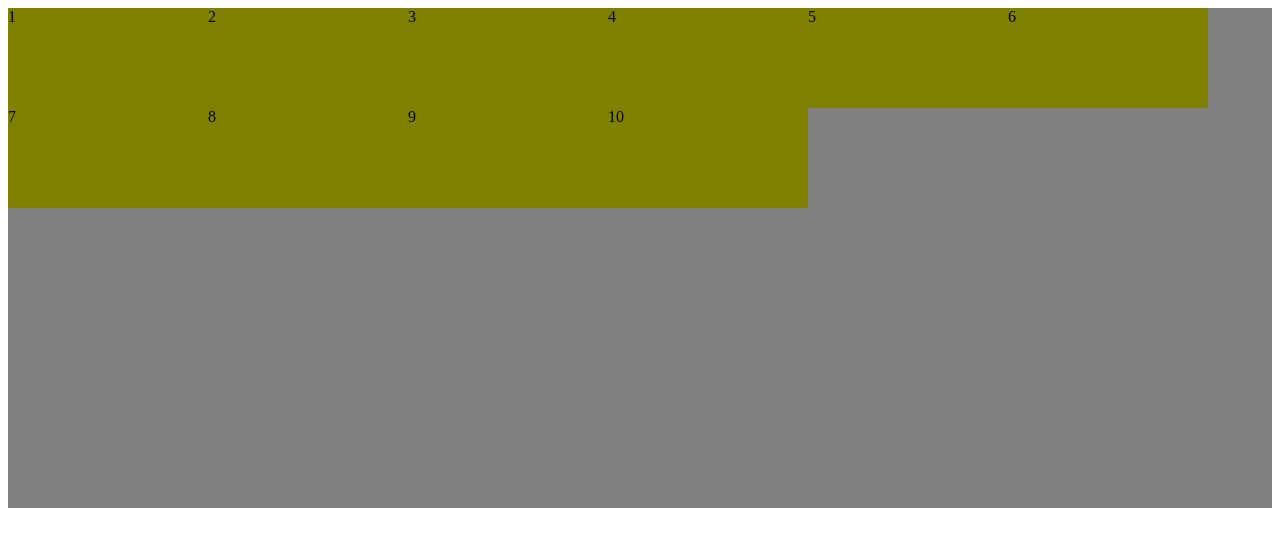
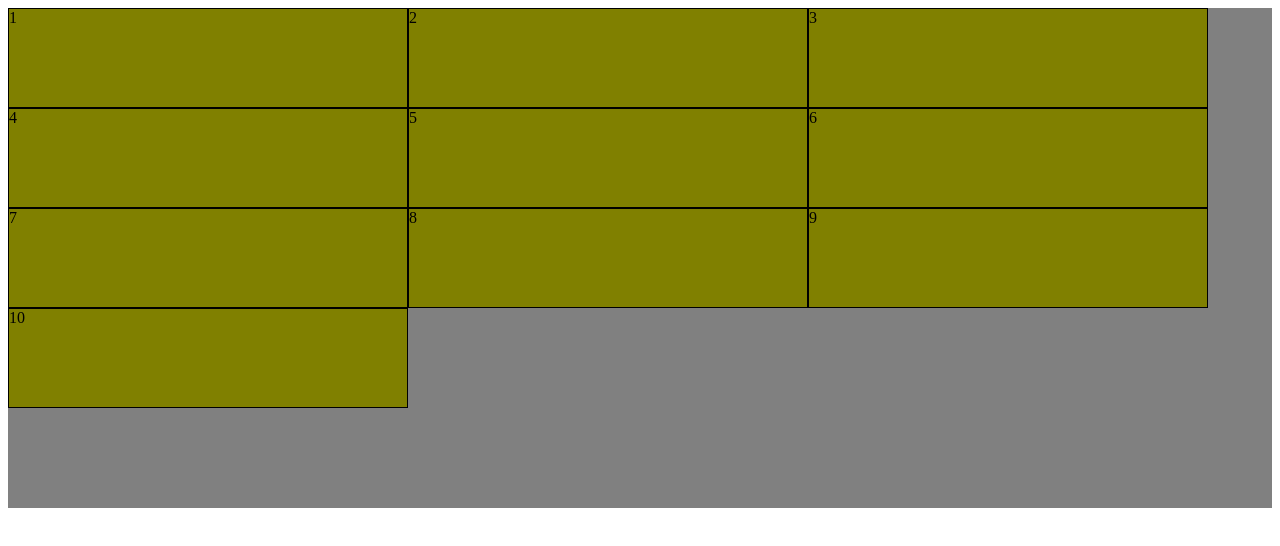
Before and after one commit to Y-Muni/Working-with-flexes, a plain HTML site: page index4.html in a window 1280 px wide. Drawn offline with Linux system fonts and the light colour scheme.

Commit message:
changes1

```diff
--- a/css/style4.css
+++ b/css/style4.css
@@ -7,7 +7,10 @@
 }
 
 .flex-inner {
+    flex-basis: 400px;
     background-color: olive;
+    border: 1px solid black;
+    box-sizing: border-box;
     width: 200px;
     height: 100px;
 }
```
